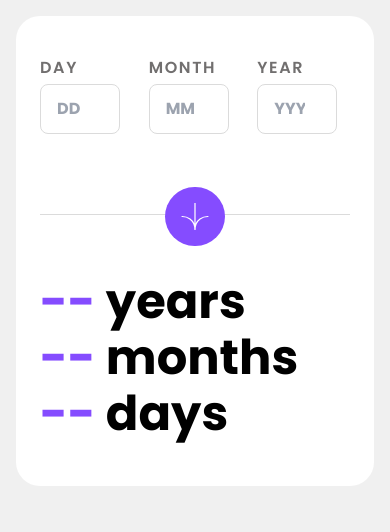
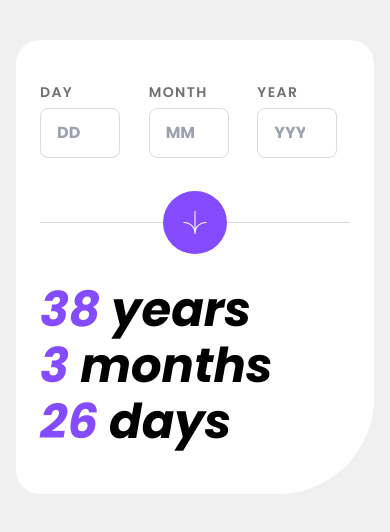
Before and after one commit to hamdi4-beep/age-calculator-app-main, a React (Vite) app: page / in a window 390 px wide. Shown: the top 532 px of the page. Built offline with nearby package versions, Linux system fonts and the light colour scheme.

Commit message:
finished adding all styles for mobile version

```diff
--- a/index.html
+++ b/index.html
@@ -9,7 +9,7 @@
     <meta name="viewport" content="width=device-width, initial-scale=1.0" />
     <title>Age Calculator App Main</title>
   </head>
-  <body>
+  <body class="bg-neutral-off-white">
     <div id="root"></div>
     <script type="module" src="/src/main.tsx"></script>
   </body>
--- a/package.json
+++ b/package.json
@@ -4,7 +4,7 @@
   "version": "0.0.0",
   "type": "module",
   "scripts": {
-    "dev": "vite",
+    "dev": "vite --host",
     "build": "tsc && vite build",
     "lint": "eslint . --ext ts,tsx --report-unused-disable-directives --max-warnings 0",
     "preview": "vite preview"
--- a/src/App.tsx
+++ b/src/App.tsx
@@ -1,35 +1,24 @@
-import InputField from "./components/InputField"
-import arrowImg from './assets/icon-arrow.svg'
+import FormComponent from './components/FormComponent'
 
 function App() {
   return (
-    <div className="font-sans-serif bg-neutral-off-white h-screen p-4" role='main'>
-      <div className="bg-neutral-white rounded-3xl p-6 py-10">
-        <form className="flex gap-4">
-          <InputField name="day" />
-          <InputField name="month" />
-          <InputField name="year" />
-        </form>
+    <div className="font-sans-serif p-4 mt-6" role='main'>
+      <div className="bg-neutral-white rounded-3xl rounded-br-[6rem] p-6 py-10">
+        <FormComponent />
 
-        <div className="border-t border-neutral-light-grey mt-20"></div>
-
-        <div className="rounded-full bg-primary-purple w-max p-4 mx-auto -mt-7">
-          <img src={arrowImg} className='w-7' alt="an arrow down" />
-        </div>
-
-        <div className="mt-8">
+        <div className="mt-8 italic">
           <div className="font-bold text-5xl">
-            <span className="text-primary-purple">--</span>
+            <span className="text-primary-purple">38</span>
             <p className=" inline"> years</p>
           </div>
 
           <div className="font-bold text-5xl my-2">
-            <span className="text-primary-purple">--</span>
+            <span className="text-primary-purple">3</span>
             <p className=" inline"> months</p>
           </div>
 
           <div className="font-bold text-5xl my-2">
-            <span className="text-primary-purple">--</span>
+            <span className="text-primary-purple">26</span>
             <p className=" inline"> days</p>
           </div>
         </div>
--- /dev/null
+++ b/src/components/FormComponent.tsx
@@ -0,0 +1,23 @@
+import InputField from "./InputField"
+
+import arrowImg from '../assets/icon-arrow.svg'
+
+function FormComponent() {
+    return (
+        <form>
+          <div className="flex gap-4">
+              <InputField name="day" />
+              <InputField name="month" />
+              <InputField name="year" />
+          </div>
+
+          <div className="border-t border-neutral-light-grey mt-16"></div>
+
+          <button className="block bg-primary-purple rounded-full p-5 -mt-8 mx-auto">
+              <img src={arrowImg} className='w-6' alt="" />
+          </button>
+        </form>
+    )
+}
+
+export default FormComponent
--- a/src/components/InputField.tsx
+++ b/src/components/InputField.tsx
@@ -9,14 +9,13 @@ function InputField({
       <div className="flex-grow">
         <label
           htmlFor={name}
-          className='font-semibold tracking-widest text-neutral-smokey-grey'
+          className='font-semibold tracking-widest text-sm text-neutral-smokey-grey'
         >{name.toUpperCase()}</label>
 
         <input
           type="number"
           name={name}
           id={name}
-          min={0}
           max={2}
           placeholder={firstLetter !== 'Y' ? firstLetter.repeat(2) : firstLetter.repeat(4)}
           className="block border border-neutral-light-grey rounded-lg w-20 font-bold mt-1 p-3 px-4"
```
